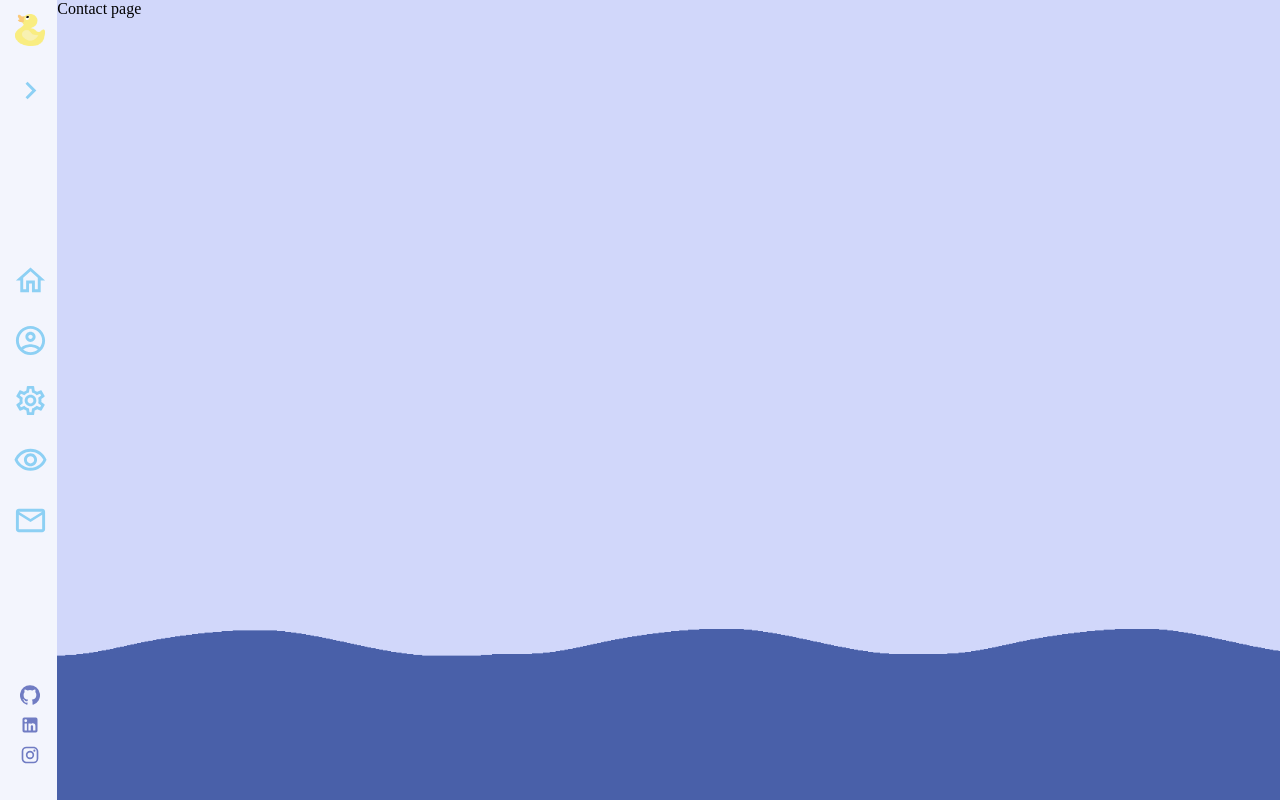
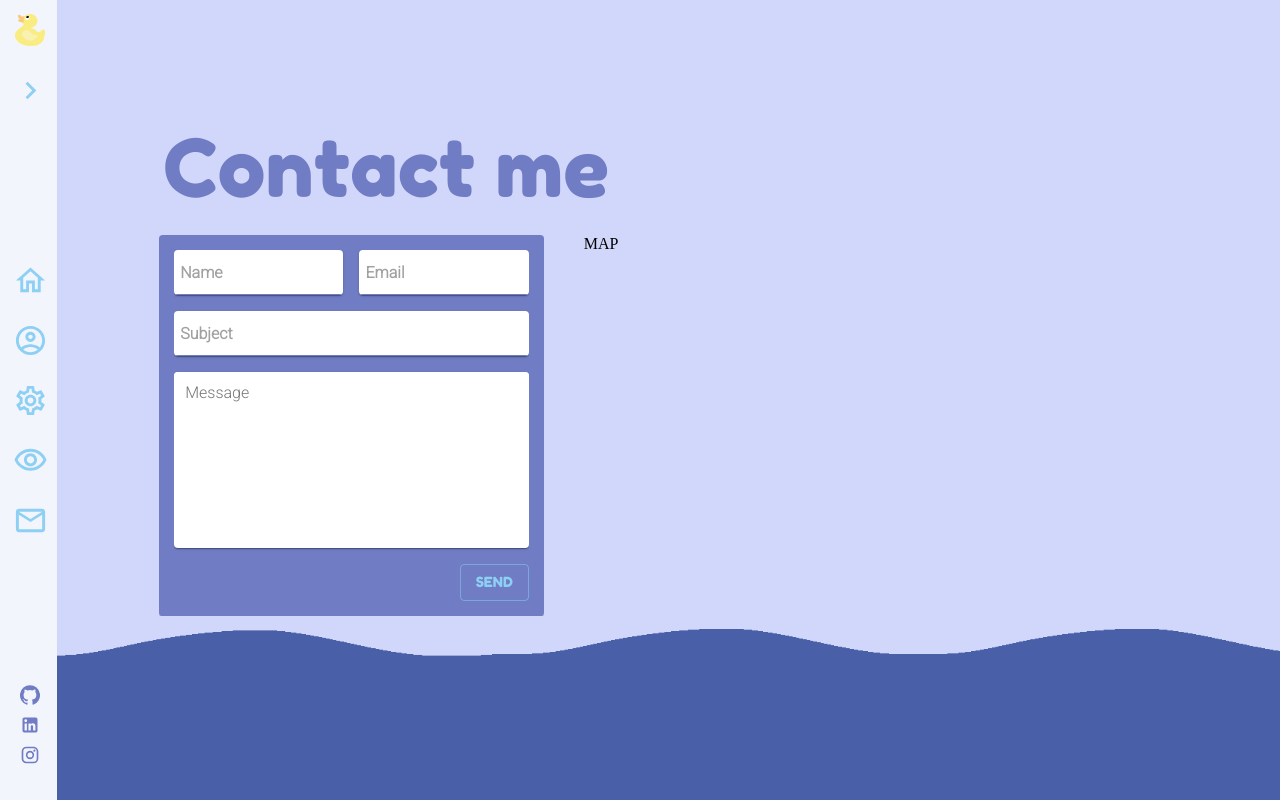
Before and after one commit to DucSkii/portfolio, a React (Create React App) app: page /contact in a window 1280 px wide. Built offline with nearby package versions, Linux system fonts and the light colour scheme.

Commit message:
created form

```diff
--- a/src/App.js
+++ b/src/App.js
@@ -37,7 +37,7 @@ const App = () => {
       },
       secondary: {
         main: '#8dd0f4'
-      }
+      },
     },
     breakpoints: {
       values: {
@@ -46,8 +46,23 @@ const App = () => {
         md: 960,
         lg: 1780,
         xl: 1920,
-      }
-    }
+      },
+    },
+    overrides: {
+      MuiInput: {
+        underline: {
+          '&:before': {
+            borderBottom: '1px solid #707cc3'
+          },
+          '&:after': {
+            borderBottom: '2px solid #8dd0f4'
+          },
+          '&:hover:not(.Mui-disabled):before': {
+            borderBottom: '2px solid #707cc3'
+          }
+        },
+      },
+    },
     // xs, extra-small: 0px
     // sm, small: 600px
     // md, medium: 960px
--- /dev/null
+++ b/src/components/Form/index.js
@@ -0,0 +1,79 @@
+import React, { useState } from 'react'
+import { Grid, Paper, Input, Button } from '@material-ui/core'
+
+import { useStyles } from './styles'
+
+const Form = () => {
+
+  const classes = useStyles()
+  const [name, setName] = useState('')
+  const [email, setEmail] = useState('')
+  const [subject, setSubject] = useState('')
+  const [message, setMessage] = useState('')
+
+  const submit = e => {
+    e.preventDefault()
+    console.log('submitted')
+  }
+
+  return (
+    <div className={classes.Form}>
+      <Paper style={{ backgroundColor: '#707cc3', padding: '15px' }}>
+        <form onSubmit={submit}>
+          <Grid container spacing={2}>
+            <Grid item xs={6}>
+              <Paper>
+                <Input
+                  required
+                  placeholder='Name'
+                  className={classes.input}
+                  value={name}
+                  onChange={e => setName(e.target.value)}
+                />
+              </Paper>
+            </Grid>
+            <Grid item xs={6}>
+              <Paper>
+                <Input
+                  required
+                  placeholder='Email'
+                  type='email'
+                  className={classes.input}
+                  value={email}
+                  onChange={e => setEmail(e.target.value)}
+                />
+              </Paper>
+            </Grid>
+            <Grid item xs={12}>
+              <Paper>
+                <Input
+                  required
+                  placeholder='Subject'
+                  className={classes.input}
+                  value={subject}
+                  onChange={e => setSubject(e.target.value)}
+                />
+              </Paper>
+            </Grid>
+            <Grid item xs={12}>
+              <Paper>
+                <textarea
+                  required
+                  placeholder='Message'
+                  className={classes.inputMessage}
+                  value={message}
+                  onChange={e => setMessage(e.target.value)}
+                />
+              </Paper>
+            </Grid>
+            <Grid item xs={12} style={{ display: 'flex', justifyContent: 'flex-end' }}>
+              <Button variant='outlined' color='secondary' type='submit'>SEND</Button>
+            </Grid>
+          </Grid>
+        </form>
+      </Paper>
+    </div>
+  )
+}
+
+export default Form
--- /dev/null
+++ b/src/components/Form/styles.js
@@ -0,0 +1,21 @@
+import { makeStyles } from '@material-ui/core/styles'
+
+export const useStyles = makeStyles({
+  input: {
+    width: '100%',
+    padding: '0px 6px',
+    height: '45px',
+    fontFamily: 'Roboto',
+    fontWeight: 'bold',
+  },
+  inputMessage: {
+    width: '100%',
+    padding: '10px',
+    height: '150px',
+    borderColor: 'transparent',
+    outline: 'none',
+    fontFamily: 'Roboto',
+    fontSize: '16px',
+    overflowY: 'auto',
+  },
+})
--- a/src/pages/Contact/index.js
+++ b/src/pages/Contact/index.js
@@ -1,12 +1,16 @@
 import React from 'react'
+import { Grid, Typography } from '@material-ui/core'
 import { motion } from 'framer-motion'
 import { pageVariantHorizontal } from '../../utils/pageTransition'
+import Form from '../../components/Form'
 
 import { useStyles } from './styles'
 
 const Contact = () => {
 
   const classes = useStyles()
+
+  const title = 'Contact me'.split('')
 
   return (
     <motion.div
@@ -16,7 +20,47 @@ const Contact = () => {
       variants={pageVariantHorizontal}
       className={classes.Contact}
     >
-      Contact page
+      <Grid container>
+        <Grid item xs={12} className={classes.titleHeight} />
+        <Grid container item xs={12} style={{ marginLeft: '10px' }}>
+          <Typography
+            variant='h2'
+            color='primary'
+            className={classes.letters}
+            style={{
+              cursor: 'default',
+              userSelect: 'none',
+              marginLeft: '7.5%',
+            }}
+          >
+            {title.map((letter, index) => {
+              if (letter === ' ') {
+                return ' '
+              }
+              if (index === 0) {
+                return (
+                  <span className='a' key={index} style={{ marginLeft: '5px' }}>{letter}</span>
+                )
+              }
+              return (
+                <span className='a' key={index}>{letter}</span>
+              )
+            })}
+          </Typography>
+        </Grid>
+        <Grid container item xs={12}>
+          <Grid item xs={1} />
+          <Grid container item xs={10} spacing={5}>
+            <Grid item md={5}>
+              <Form />
+            </Grid>
+            <Grid item md={7}>
+              MAP
+            </Grid>
+          </Grid>
+          <Grid item xs={1} />
+        </Grid>
+      </Grid>
     </motion.div>
   )
 }
--- a/src/pages/Contact/styles.js
+++ b/src/pages/Contact/styles.js
@@ -1,8 +1,25 @@
 import { makeStyles } from '@material-ui/core/styles'
 
-export const useStyles = makeStyles({
+export const useStyles = makeStyles(theme => ({
   Contact: {
     width: '100%',
     height: '100vh',
-  }
-})
+  },
+  titleHeight: {
+    height: '10vh',
+    [theme.breakpoints.up('md')]: {
+      height: '15vh',
+    },
+  },
+  letters: {
+    [theme.breakpoints.up('xs')]: {
+      fontSize: '40px',
+    },
+    [theme.breakpoints.up('sm')]: {
+      fontSize: '60px',
+    },
+    [theme.breakpoints.up('md')]: {
+      fontSize: '80px',
+    },
+  },
+}))
```
Also changed, not shown: 1 other file (tests, documents, lock files or other folders).
